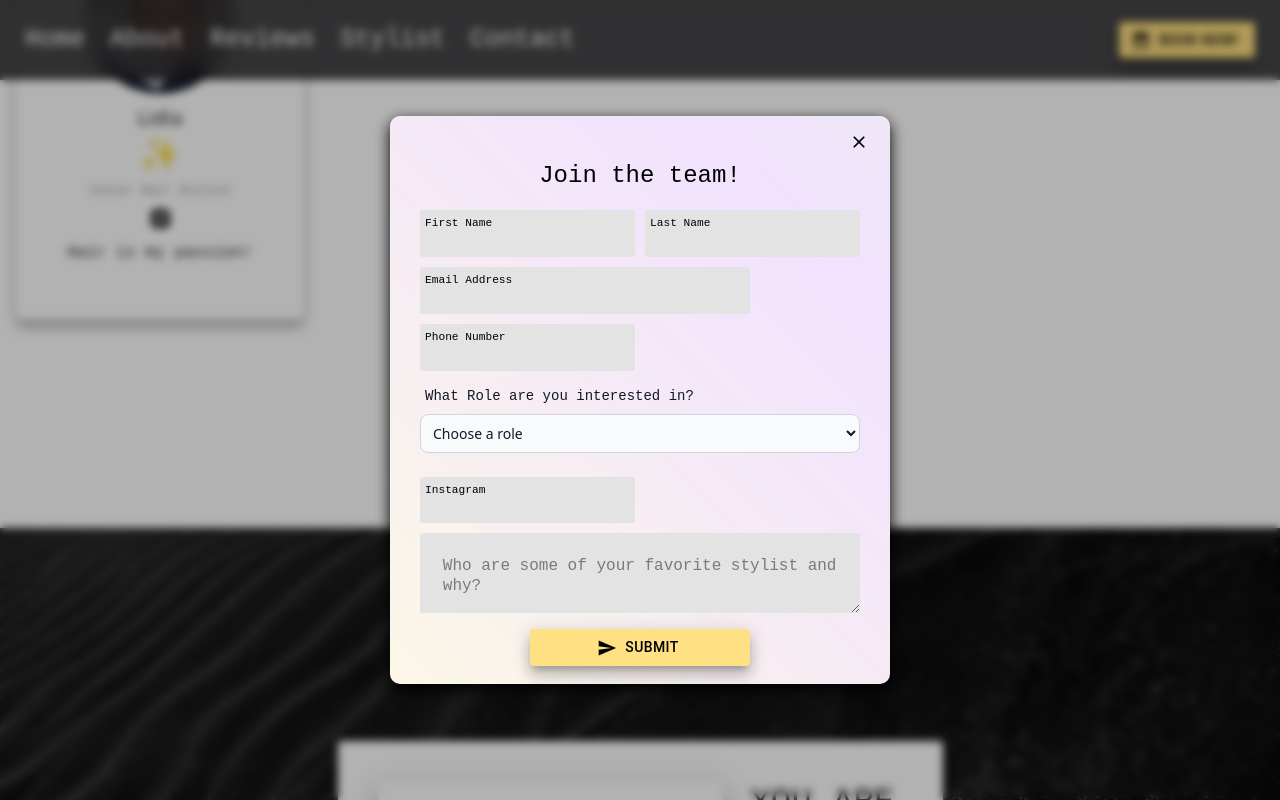
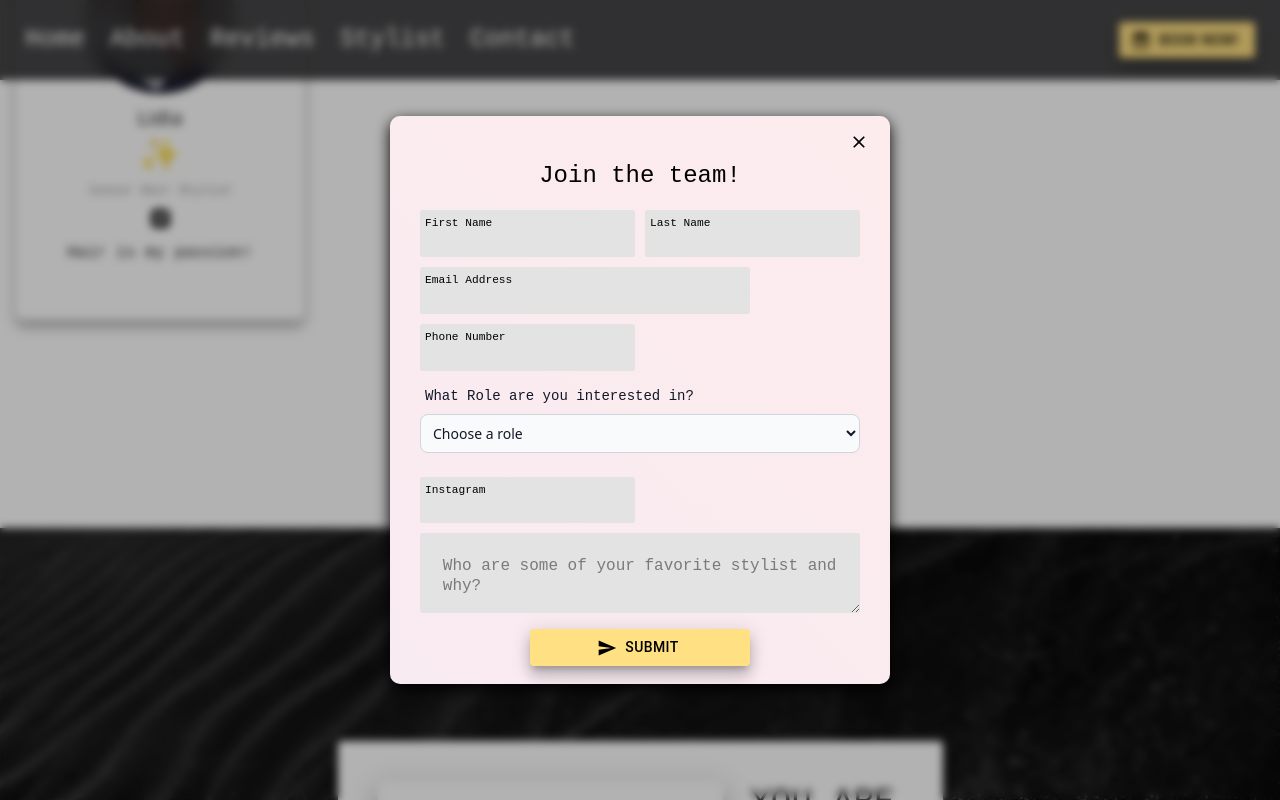
Before and after one commit to javidVeg/affiniti-hair-salon, a React (Create React App) app in the folder Client/: page / in a window 1280 px wide. Both pictures are taken after a click on the button "JOIN WHITTIERS FINEST! ✂️". Shown: the part 5171-5971 px from the top of the page. Built offline with nearby package versions, Linux system fonts and the light colour scheme.

Commit message:
edits to modal form_v4

```diff
--- a/Client/src/components/ApplyModal/ApplyModal.css
+++ b/Client/src/components/ApplyModal/ApplyModal.css
@@ -44,20 +44,20 @@
     padding: 10px;
     border-radius: 10px;
 
-    background-image: linear-gradient(45deg,rgb(226, 237, 255),#fffde2,#f1e2fe,#e6fbd5 ) ;
-    background-size: 200% 400% ;
-    animation: gradient 8s  ease infinite ;
+    background-image: linear-gradient(45deg, #ede8fb,#feecec  ) ;
+    background-size: 400% 400% ;
+    animation: gradient 5s  ease infinite ;
 }
 
 @keyframes gradient {
 	0% {
-		background-position: 0% 50%;
+		background-position: 0% 100%;
 	}
 	50% {
-		background-position: 100% 50%;
+		background-position: 100% 0%;
 	}
 	100% {
-		background-position: 0% 50%;
+		background-position: 0% 100%;
 	}
 }
 .exit-button{
```
